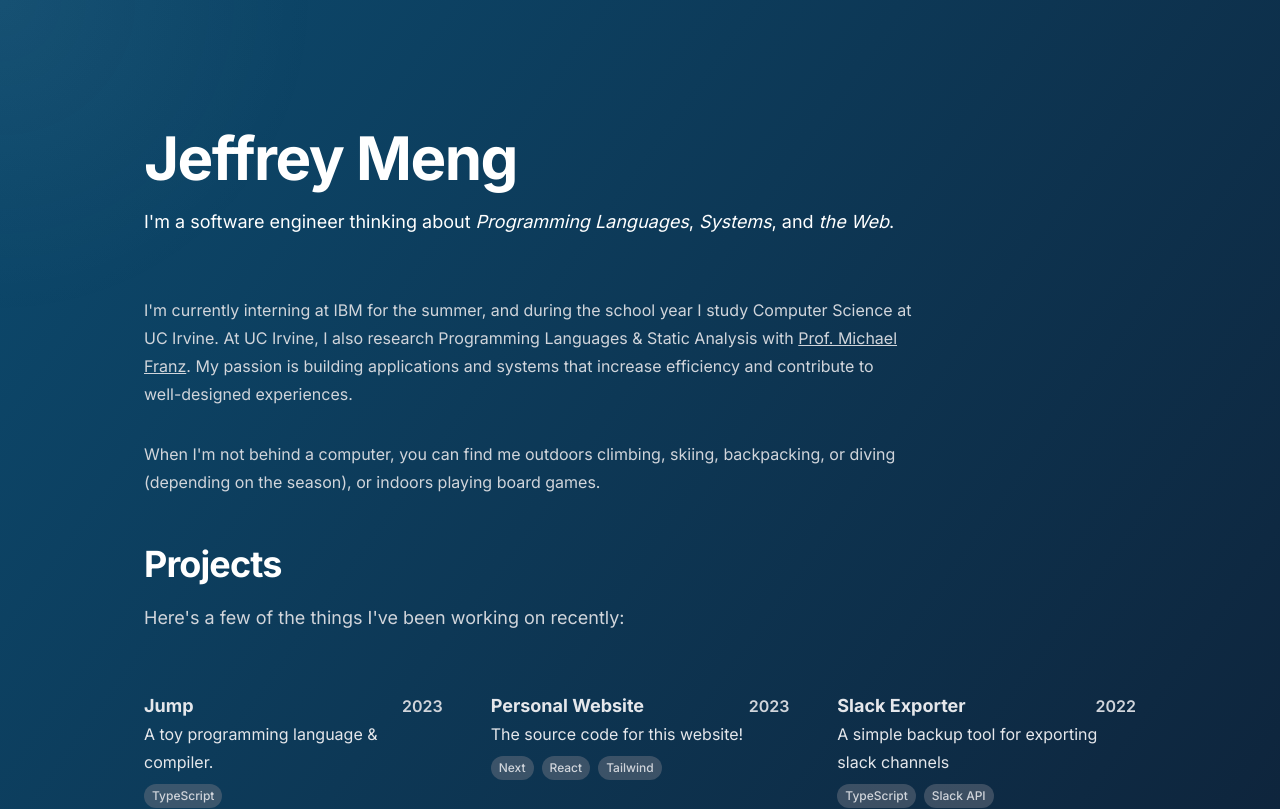
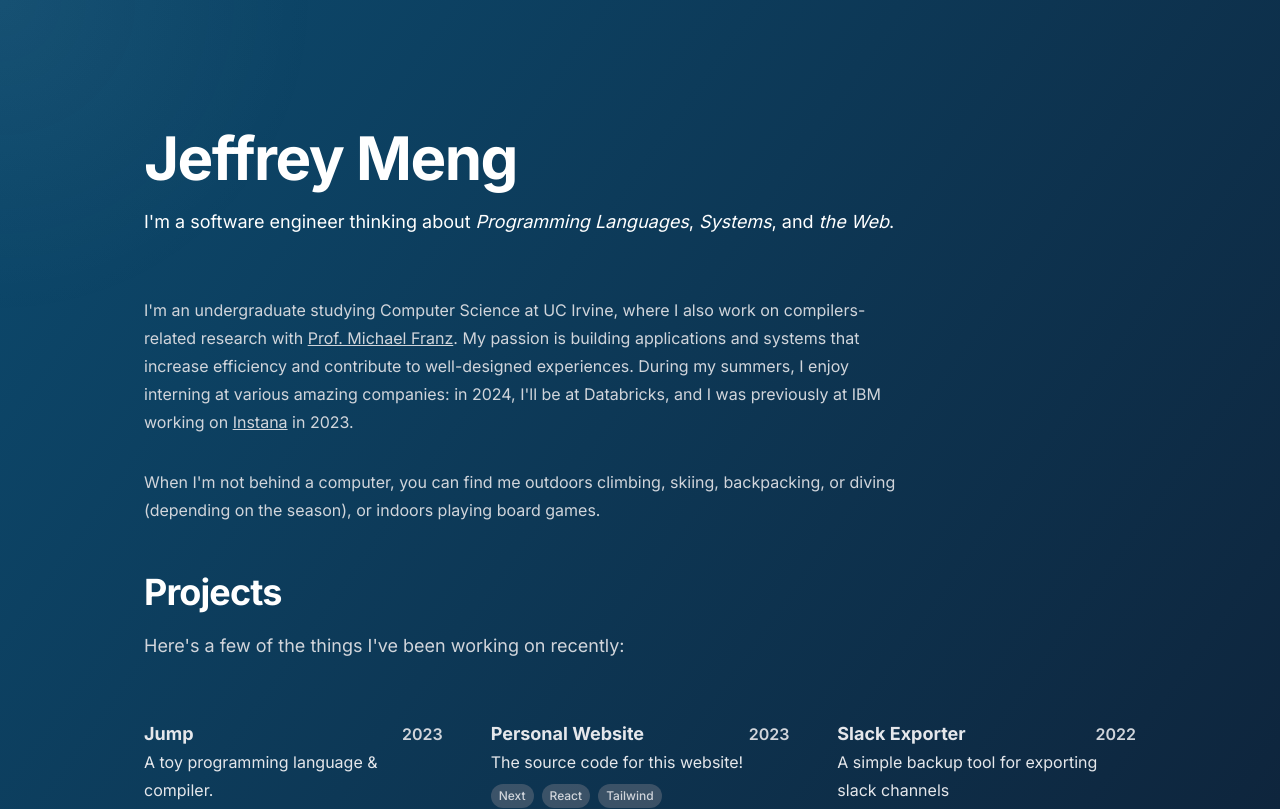
Before and after one commit to jeffreymeng/jeffkmeng.com, a Next.js app: page / in a window 1280 px wide. Shown: the top 809 px of the page. Built offline with nearby package versions, Linux system fonts and the light colour scheme.

Commit message:
update home page

```diff
--- a/src/app/page.tsx
+++ b/src/app/page.tsx
@@ -66,9 +66,8 @@ export default function Home() {
           <div className="text-base leading-7 text-gray-700 dark:text-gray-300">
             <p>
               {/* Note: can change to "I study @ UC Irvine,**where I** research PL. I've previously interned at IBM in summer 2023" to move stuff around*/}
-              I&apos;m currently interning at IBM for the summer, and during the
-              school year I study Computer Science at UC Irvine. At UC Irvine, I
-              also research Programming Languages & Static Analysis with{" "}
+              I'm an undergraduate studying Computer Science at UC Irvine, where
+              I also work on compilers-related research with{" "}
               <a
                 className={
                   "inline hover:text-cyan-600 dark:hover:text-cyan-500 transition-all underline"
@@ -78,7 +77,18 @@ export default function Home() {
                 Prof. Michael Franz
               </a>
               . My passion is building applications and systems that increase
-              efficiency and contribute to well-designed experiences.
+              efficiency and contribute to well-designed experiences. During my
+              summers, I enjoy interning at various amazing companies: in 2024,
+              I'll be at Databricks, and I was previously at IBM working on{" "}
+              <a
+                className={
+                  "inline hover:text-cyan-600 dark:hover:text-cyan-500 transition-all underline"
+                }
+                href={"https://www.ibm.com/products/instana"}
+              >
+                Instana
+              </a>{" "}
+              in 2023.
             </p>
             <p className={"mt-8"}>
               When I&apos;m not behind a computer, you can find me outdoors
```
